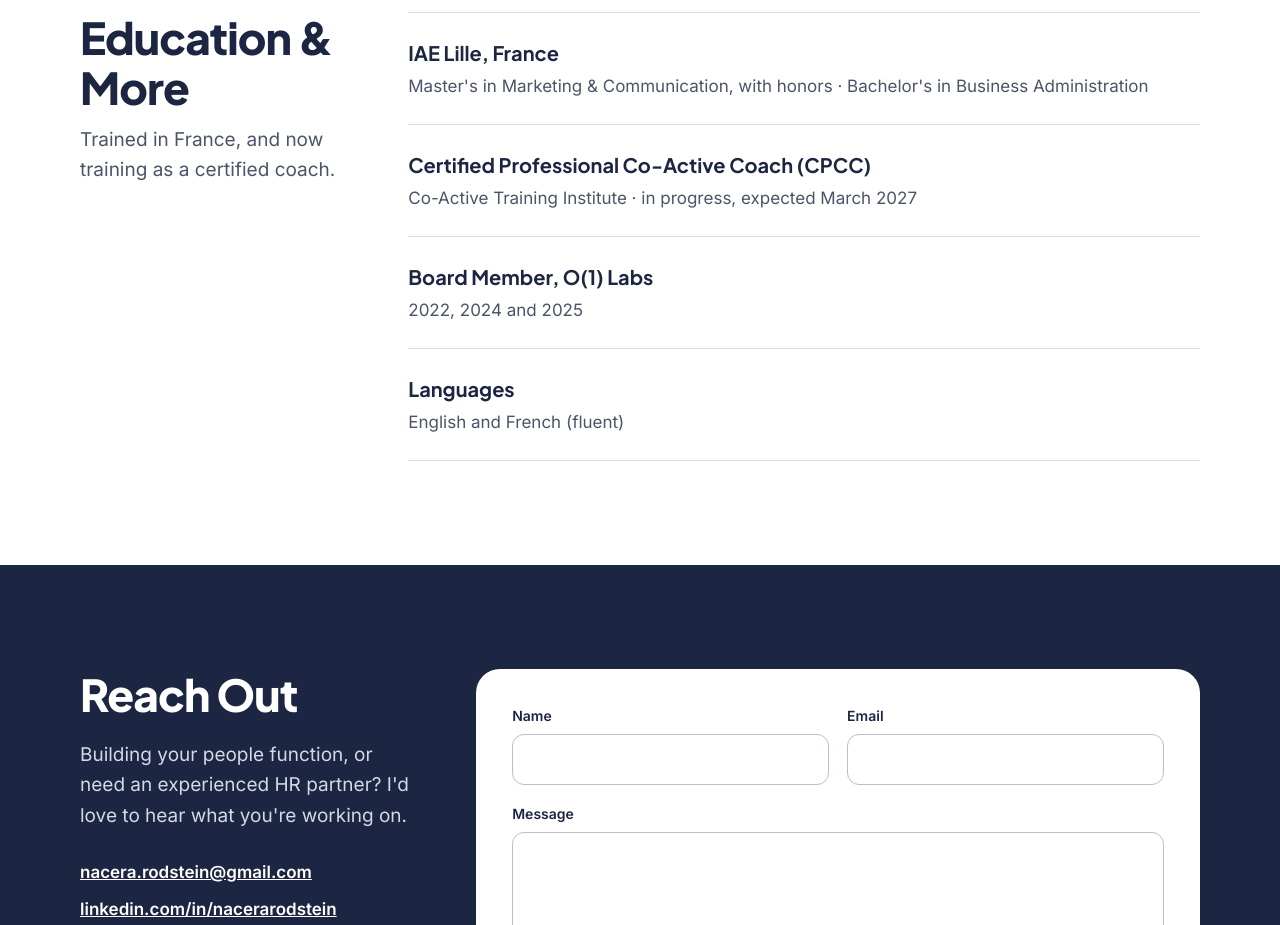
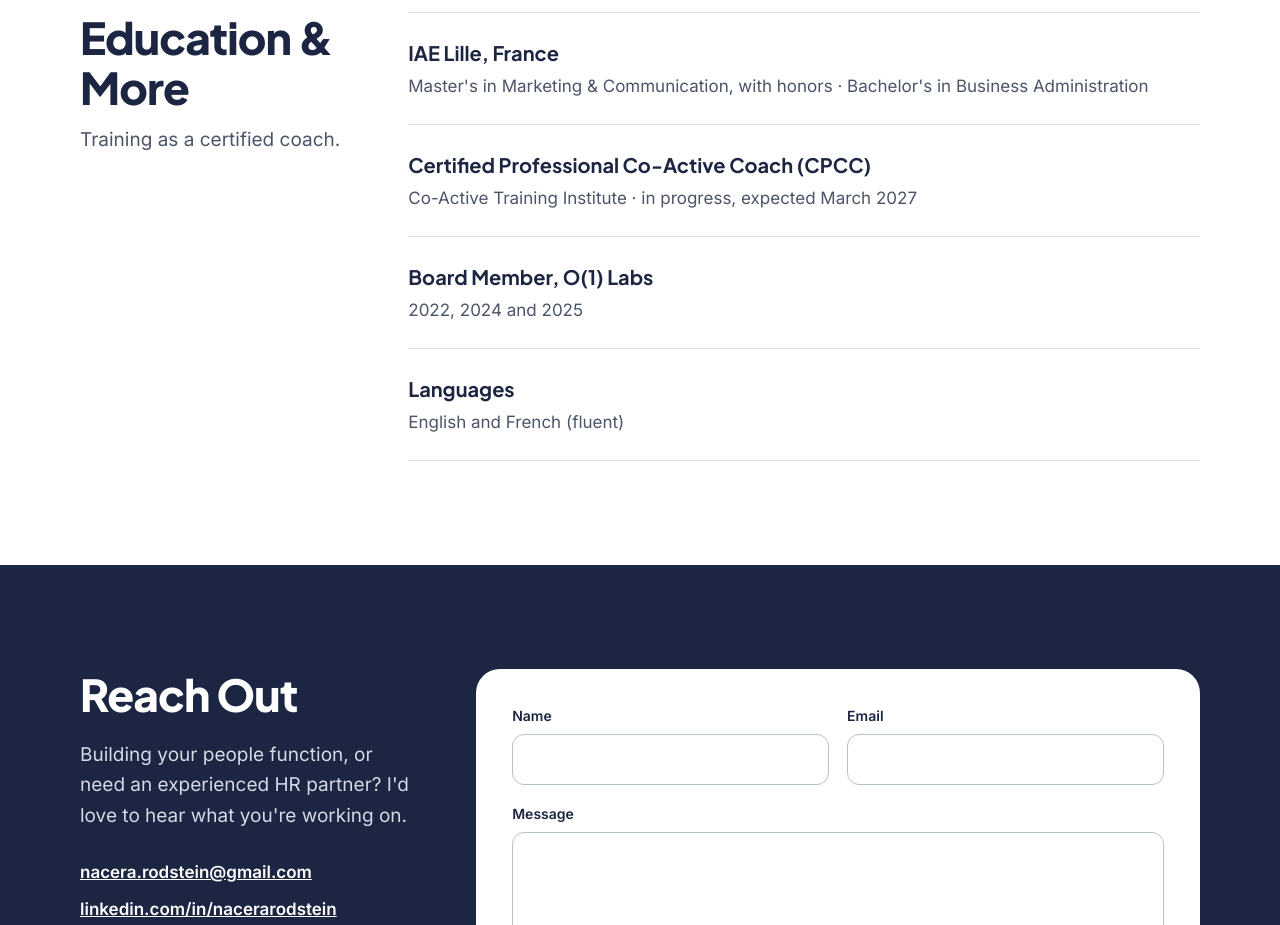
Before and after one commit to nacerarodstein-droid/nacerarodstein-droid.github.io, a plain HTML site: page index.html in a window 1280 px wide. Shown: the part 2940-3865 px from the top of the page. Drawn offline with Linux system fonts and the light colour scheme.

Commit message:
Update Education subtitle from design edits
Co-Authored-By: Claude Opus 5.5 <noreply@anthropic.com>
Claude-Session: https://claude.ai/code/session_01LTPfgGuahXZPVqKt8BSd29

```diff
--- a/index.html
+++ b/index.html
@@ -152,7 +152,7 @@ a{color:#1C2541}a:hover{color:#B4532A}
 <section id="education" style="max-width: 1120px; margin: 0 auto; padding: 104px 32px; display: flex; flex-wrap: wrap; gap: 48px">
 <div style="flex: 1 1 280px; min-width: 0; display: flex; flex-direction: column; gap: 12px">
 <h2 style="margin: 0; font-family: 'Plus Jakarta Sans', sans-serif; font-weight: 800; font-size: 44px; letter-spacing: -0.02em; line-height: 1.15">Education &amp; More</h2>
-<p style="margin: 0; font-size: 19px; color: #4B5468">Trained in France, and now training as a certified coach.</p>
+<p style="margin: 0; font-size: 19px; color: #4B5468">Training as a certified coach.</p>
 </div>
 <div style="flex: 999 1 520px; min-width: 0; display: flex; flex-direction: column">
 <div style="padding: 24px 0; border-top: 1px solid #D9DEE8; display: flex; flex-direction: column; gap: 4px">
```
